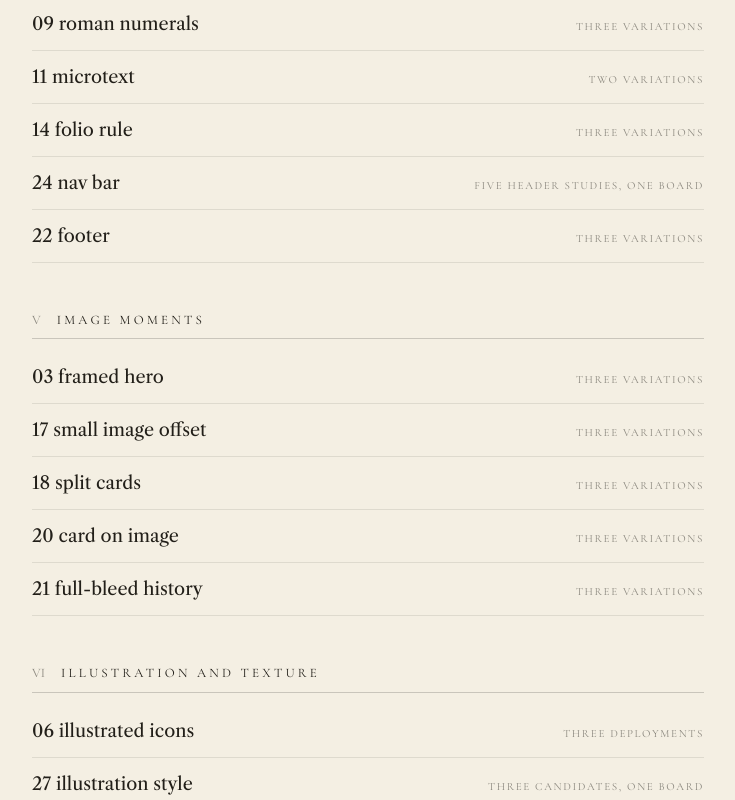
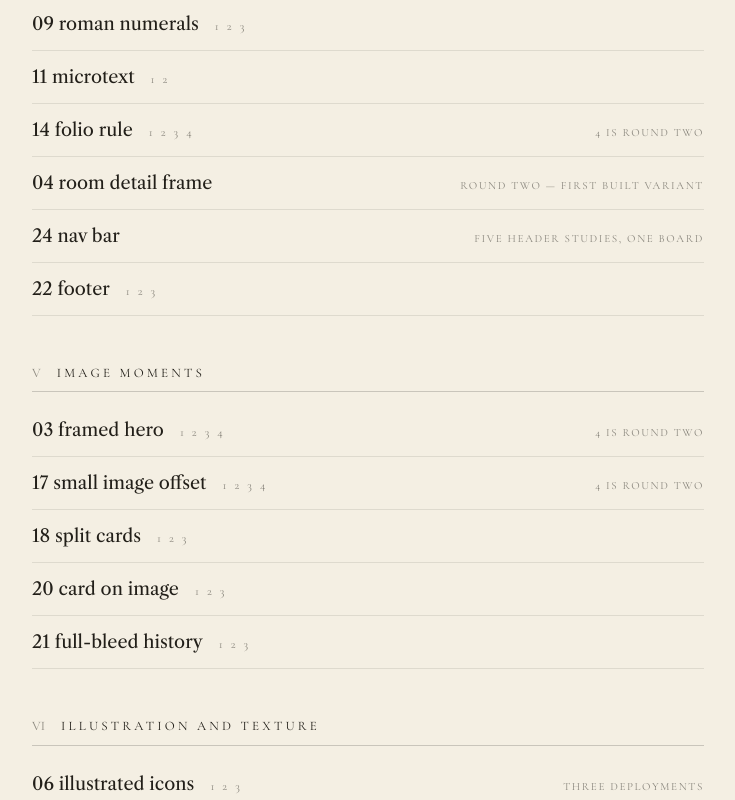
Before and after one commit to draperstudio/paisano-web-rd-2, a Next.js app: page / in a window 1280 px wide. Shown: the part 1060-1860 px from the top of the page, without its empty margins (272-1007 px from the left). Built offline with nearby package versions, Linux system fonts and the light colour scheme; a web font is replaced by a local one.

Commit message:
feat: add variants to entries and update link rendering for variations
Co-authored-by: draperstudio <257012927+draperstudio@users.noreply.github.com>

```diff
--- a/app/page.tsx
+++ b/app/page.tsx
@@ -7,6 +7,9 @@ type Entry = {
   href: string
   label: string
   note?: string
+  /* When set, renders numbered links var-1..var-N off the entry's base
+     path so every variation is reachable from the index. */
+  variants?: number
 }
 
 type Group = {
@@ -38,41 +41,42 @@ const GROUPS: Group[] = [
     numeral: "III",
     title: "Type and text moments",
     entries: [
-      { href: "/e02/var-1", label: "02 title over image", note: "four variations" },
-      { href: "/e05/var-1", label: "05 script subtext", note: "four variations" },
-      { href: "/e08/var-1", label: "08 text framing", note: "three variations" },
-      { href: "/e19/var-1", label: "19 centered minimal", note: "three variations" },
+      { href: "/e02/var-1", label: "02 title over image", note: "5 & 6 are round two", variants: 6 },
+      { href: "/e05/var-1", label: "05 script subtext", note: "5 is round two", variants: 5 },
+      { href: "/e08/var-1", label: "08 text framing", note: "4 is round two", variants: 4 },
+      { href: "/e19/var-1", label: "19 centered minimal", note: "4 is round two", variants: 4 },
     ],
   },
   {
     numeral: "IV",
     title: "Systems",
     entries: [
-      { href: "/e09/var-1", label: "09 roman numerals", note: "three variations" },
-      { href: "/e11/var-1", label: "11 microtext", note: "two variations" },
-      { href: "/e14/var-1", label: "14 folio rule", note: "three variations" },
+      { href: "/e09/var-1", label: "09 roman numerals", variants: 3 },
+      { href: "/e11/var-1", label: "11 microtext", variants: 2 },
+      { href: "/e14/var-1", label: "14 folio rule", note: "4 is round two", variants: 4 },
+      { href: "/e04/var-1", label: "04 room detail frame", note: "round two — first built variant", variants: 1 },
       { href: "/e24/rip", label: "24 nav bar", note: "five header studies, one board" },
-      { href: "/e22/var-1", label: "22 footer", note: "three variations" },
+      { href: "/e22/var-1", label: "22 footer", variants: 3 },
     ],
   },
   {
     numeral: "V",
     title: "Image moments",
     entries: [
-      { href: "/e03/var-1", label: "03 framed hero", note: "three variations" },
-      { href: "/e17/var-1", label: "17 small image offset", note: "three variations" },
-      { href: "/e18/var-1", label: "18 split cards", note: "three variations" },
-      { href: "/e20/var-1", label: "20 card on image", note: "three variations" },
-      { href: "/e21/var-1", label: "21 full-bleed history", note: "three variations" },
+      { href: "/e03/var-1", label: "03 framed hero", note: "4 is round two", variants: 4 },
+      { href: "/e17/var-1", label: "17 small image offset", note: "4 is round two", variants: 4 },
+      { href: "/e18/var-1", label: "18 split cards", variants: 3 },
+      { href: "/e20/var-1", label: "20 card on image", variants: 3 },
+      { href: "/e21/var-1", label: "21 full-bleed history", variants: 3 },
     ],
   },
   {
     numeral: "VI",
     title: "Illustration and texture",
     entries: [
-      { href: "/e06/var-1", label: "06 illustrated icons", note: "three deployments" },
+      { href: "/e06/var-1", label: "06 illustrated icons", note: "three deployments", variants: 3 },
       { href: "/e27/board", label: "27 illustration style", note: "three candidates, one board" },
-      { href: "/e23/var-1", label: "23 faded illustration", note: "provisional on 27" },
+      { href: "/e23/var-1", label: "23 faded illustration", note: "provisional on 27", variants: 3 },
       { href: "/e28/swatches", label: "28 the texture — swatches" },
       { href: "/e28/preloader", label: "28 the texture — under the preloader" },
     ],
@@ -107,23 +111,42 @@ export default function Index() {
               </h2>
             </div>
             <ul className="flex flex-col">
-              {g.entries.map((e) => (
-                <li key={e.href}>
-                  <Link
-                    href={e.href}
-                    className="group flex items-baseline justify-between gap-4 border-b border-ink/10 py-3 transition-colors hover:bg-ink/[0.03]"
+              {g.entries.map((e) => {
+                const base = e.href.replace(/\/var-\d+$/, "")
+                return (
+                  <li
+                    key={e.href}
+                    className="flex items-baseline justify-between gap-4 border-b border-ink/10 py-3"
                   >
-                    <span className="font-serif text-lg text-ink group-hover:text-maroon">
-                      {e.label}
-                    </span>
+                    <div className="flex items-baseline gap-4">
+                      <Link
+                        href={e.href}
+                        className="font-serif text-lg text-ink transition-colors hover:text-maroon"
+                      >
+                        {e.label}
+                      </Link>
+                      {e.variants && e.variants > 1 && (
+                        <span className="flex items-baseline gap-2">
+                          {Array.from({ length: e.variants }, (_, i) => (
+                            <Link
+                              key={i}
+                              href={`${base}/var-${i + 1}`}
+                              className="font-serif-two text-[12px] text-ink/50 underline-offset-2 transition-colors hover:text-maroon hover:underline"
+                            >
+                              {i + 1}
+                            </Link>
+                          ))}
+                        </span>
+                      )}
+                    </div>
                     {e.note && (
                       <span className="shrink-0 text-right font-serif-two text-[11px] uppercase tracking-[0.15em] text-ink/50">
                         {e.note}
                       </span>
                     )}
-                  </Link>
-                </li>
-              ))}
+                  </li>
+                )
+              })}
             </ul>
           </section>
         ))}
```
